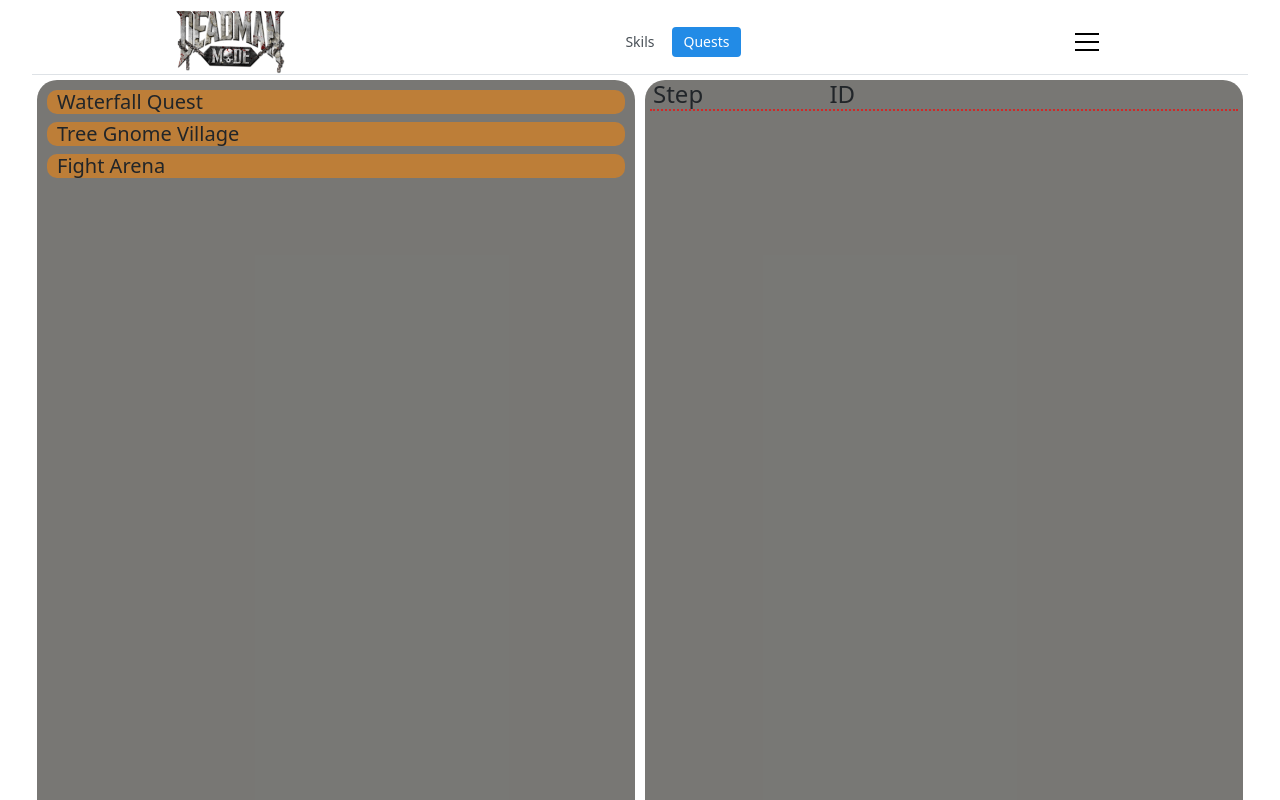
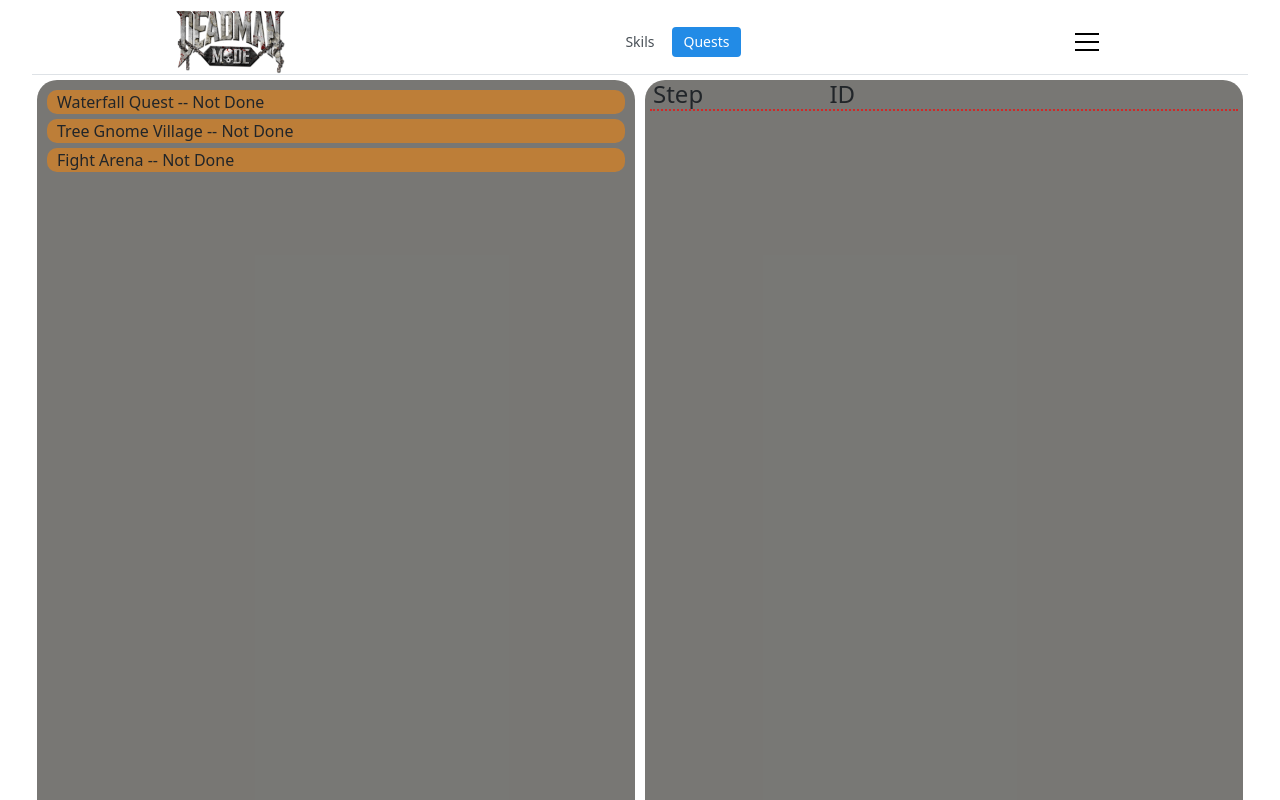
Before and after one commit to joelewis43/DMMPlanner, a React (Vite) app: page / in a window 1280 px wide. Both pictures are taken after a click on the link "Quests". Shown: the top 800 px of the page. Built offline with nearby package versions, Linux system fonts and the light colour scheme.

Commit message:
Added quest provider and update skills/route to interact with quest state

```diff
--- a/src/components/options/QuestViewer.tsx
+++ b/src/components/options/QuestViewer.tsx
@@ -1,19 +1,25 @@
 import React from 'react';
-import { quests } from '../../types/Quests';
+import { useQuestContext } from '../../providers/QuestProvider';
 import { useRouteContext } from '../../providers/RouteProvider';
+import { QuestData } from '../../types/Quests';
 
 interface QuestViewerProps {
 }
 
 const QuestViewer: React.FC<QuestViewerProps> = ({ }) => {
+  const { quests, completeQuest } = useQuestContext();
+  const {appendQuest} = useRouteContext();
 
-  const {appendQuest} = useRouteContext();
+  const handleQuestDoubleClick = (name: string, questData: QuestData) => {
+    completeQuest(name);
+    appendQuest(questData);
+  }
 
   return (
     <div className='quest-container'>
-      {quests.map(quest => (
-        <div key={quest.name} className='quest-item' onDoubleClick={() => appendQuest(quest)}>
-          <h5>{quest.name}</h5>
+      {Array.from(quests.entries()).map(([name, quest]) => (
+        <div key={name} className='quest-item' onDoubleClick={() => handleQuestDoubleClick(name, quest)}>
+          <span>{name} -- {quest.completed ? 'Done' : 'Not Done'}</span>
         </div>
       ))}
     </div>
--- a/src/data/quests.json
+++ b/src/data/quests.json
@@ -1,22 +1,19 @@
-[
-  {
-    "name": "Waterfall Quest",
+{
+  "Waterfall Quest": {
     "xpRewards": {
       "Attack": 13750,
       "Strength": 13750
     }
   },
-  {
-    "name": "Tree Gnome Village",
+  "Tree Gnome Village": {
     "xpRewards": {
       "Attack": 11450
     }
   },
-  {
-    "name": "Fight Arena",
+  "Fight Arena": {
     "xpRewards": {
       "Attack": 12175,
       "Thieving": 2175
     }
   }
-]
+}
--- /dev/null
+++ b/src/providers/QuestProvider.tsx
@@ -0,0 +1,54 @@
+import React, { createContext, useContext, useState } from 'react';
+import { QuestData, questsMap } from '../types/Quests';
+import { useSkillsContext } from './SkillsProvider';
+import { SkillName } from '../types/Skills';
+
+interface QuestContextType {
+  quests: Map<string, QuestData>;
+  completeQuest: (name: string) => void;
+  incompleteQuest: (name: string) => void;
+}
+
+const QuestContext = createContext<QuestContextType | undefined>(undefined);
+
+export const QuestProvider: React.FC<{ children: React.ReactNode }> = ({ children }) => {
+  const [ quests ] = useState<Map<string, QuestData>>(questsMap);
+  const { updateSkill } = useSkillsContext();
+
+  const completeQuest = (name: string) => {
+    if (quests.has(name)) {
+      quests.get(name)!.completed = true;
+      updateQuestXp(quests.get(name)!, false);
+    }
+  }
+
+  const incompleteQuest = (name: string) => {
+    if (quests.has(name)) {
+      quests.get(name)!.completed = false;
+      updateQuestXp(quests.get(name)!, true);
+    }
+  }
+
+  const updateQuestXp = (quest: QuestData, removeXp: boolean) => {
+    for (const skill in quest.xpRewards) {
+      const name = skill as SkillName;
+      let xp = quest.xpRewards[name];
+      if (xp !== undefined) {
+        if (removeXp) xp = -1 * xp;
+        updateSkill(name, xp);
+      }
+    }
+  }
+
+  return (
+    <QuestContext.Provider value={{ quests, completeQuest, incompleteQuest }}>
+      {children}
+    </QuestContext.Provider>
+  );
+};
+
+export const useQuestContext = () => {
+  const context = useContext(QuestContext);
+  if (!context) throw new Error('useQuestContext must be used within a QuestProvider');
+  return context;
+};
--- a/src/providers/RouteProvider.tsx
+++ b/src/providers/RouteProvider.tsx
@@ -1,9 +1,9 @@
-import React, { createContext, useContext, useState } from 'react';
+import React, { createContext, useContext, useEffect, useState } from 'react';
 import { RouteStep, RouteStepInput, RouteType } from '../types/RouteStep';
 import { v5 as uuidv5 } from 'uuid';
 import { v4 as uuidv4 } from 'uuid';
 import { QuestData } from '../types/Quests';
-import { useSkillsContext } from './SkillsProvider';
+import { useQuestContext } from './QuestProvider';
 
 
 interface RouteContextType {
@@ -21,7 +21,12 @@ const RouteContext = createContext<RouteContextType | undefined>(undefined);
 
 export const RouteProvider: React.FC<{ children: React.ReactNode }> = ({ children }) => {
   const [route, setRoute] = useState<RouteStep[]>([]);
-  const { completeQuest } = useSkillsContext();
+
+  const { incompleteQuest } = useQuestContext();
+
+  useEffect(() => {
+    console.log(route);
+  }, [route]);
 
   const appendRoute = (input: RouteStepInput) => {
     const newId = uuidv5(input.name, uuidv5.DNS);
@@ -40,11 +45,11 @@ export const RouteProvider: React.FC<{ children: React.ReactNode }> = ({ childre
   };
 
   const deleteStepFromRoute = (id: string) => {
-    const foundStep = route.filter(s => s.id !== id);
+    const foundStep = route.filter(s => s.id === id);
     if (foundStep.length > 0) {
       if (foundStep[0].type === RouteType.Quest) {
-        // need to remove the XP, but to do that need to know what the xp was
-        // Can make a quest provider to access the quests and that may have other benefits later
+        console.log("I should be deleting quest xp");
+        incompleteQuest(foundStep[0].name)
       }
     }
     setRoute((prev) => prev.filter(s => s.id !== id));
@@ -70,7 +75,6 @@ export const RouteProvider: React.FC<{ children: React.ReactNode }> = ({ childre
       id: newId,
       type: RouteType.Quest
     }])
-    completeQuest(input);
   }
 
   const isPresent = (id: string) => {
--- a/src/providers/SkillsProvider.tsx
+++ b/src/providers/SkillsProvider.tsx
@@ -1,13 +1,11 @@
 import React, { createContext, useContext, useEffect, useState } from 'react';
 import { createDefaultSkills, PlayerSkills, Skill, SkillName } from '../types/Skills';
-import { QuestData } from '../types/Quests';
 import { ComputeCombatLevel, DetermineLevel } from '../util/SkillsUtil';
 
 interface SkillsContextType {
   skills: PlayerSkills;
   combatLevel: number;
   updateSkill: (name: SkillName, addedXp: number) => void;
-  completeQuest: (quest: QuestData) => void;
 }
 
 const SkillsContext = createContext<SkillsContextType | undefined>(undefined);
@@ -34,19 +32,8 @@ export const SkillsProvider: React.FC<{ children: React.ReactNode }> = ({ childr
     }))
   }
 
-  const completeQuest = (quest: QuestData) => {
-    for (const skill in quest.xpRewards) {
-      const name = skill as SkillName;
-      const xp = quest.xpRewards[name];
-
-      if (xp !== undefined) {
-        updateSkill(name, xp);
-      }
-    }
-  }
-
   return (
-    <SkillsContext.Provider value={{ skills, combatLevel, updateSkill, completeQuest }}>
+    <SkillsContext.Provider value={{ skills, combatLevel, updateSkill }}>
       {children}
     </SkillsContext.Provider>
   );
--- a/src/types/Quests.tsx
+++ b/src/types/Quests.tsx
@@ -1,10 +1,15 @@
 import { SkillName } from "./Skills";
-import questsData from '../data/quests.json';
+import questsDataRaw from '../data/quests.json';
 
 export interface QuestData {
   name: string,
-  xpRewards: Partial<Record<SkillName, number>>
+  xpRewards: Partial<Record<SkillName, number>>,
+  completed: boolean
 }
 
-
-export const quests: QuestData[] = questsData;
+export const questsMap: Map<string, QuestData> = new Map(
+  Object.entries(questsDataRaw).map(([name, data]) => [
+    name,
+    {...data, name: name, completed: false}
+  ])
+);
--- a/src/util/SkillsUtil.tsx
+++ b/src/util/SkillsUtil.tsx
@@ -15,8 +15,6 @@ export const ComputeCombatLevel = (skills: PlayerSkills) => {
     const mage = (13 / 40) * Math.floor(magic * 1.5);
     const final = Math.floor(base + Math.max(melee, range, mage));
 
-    console.log("attack: " + attack);
-    console.log("Combat level is: " + final);
     return final;
   }
 
```
Also changed, not shown: src/app/App.tsx (+5 -2 lines).
